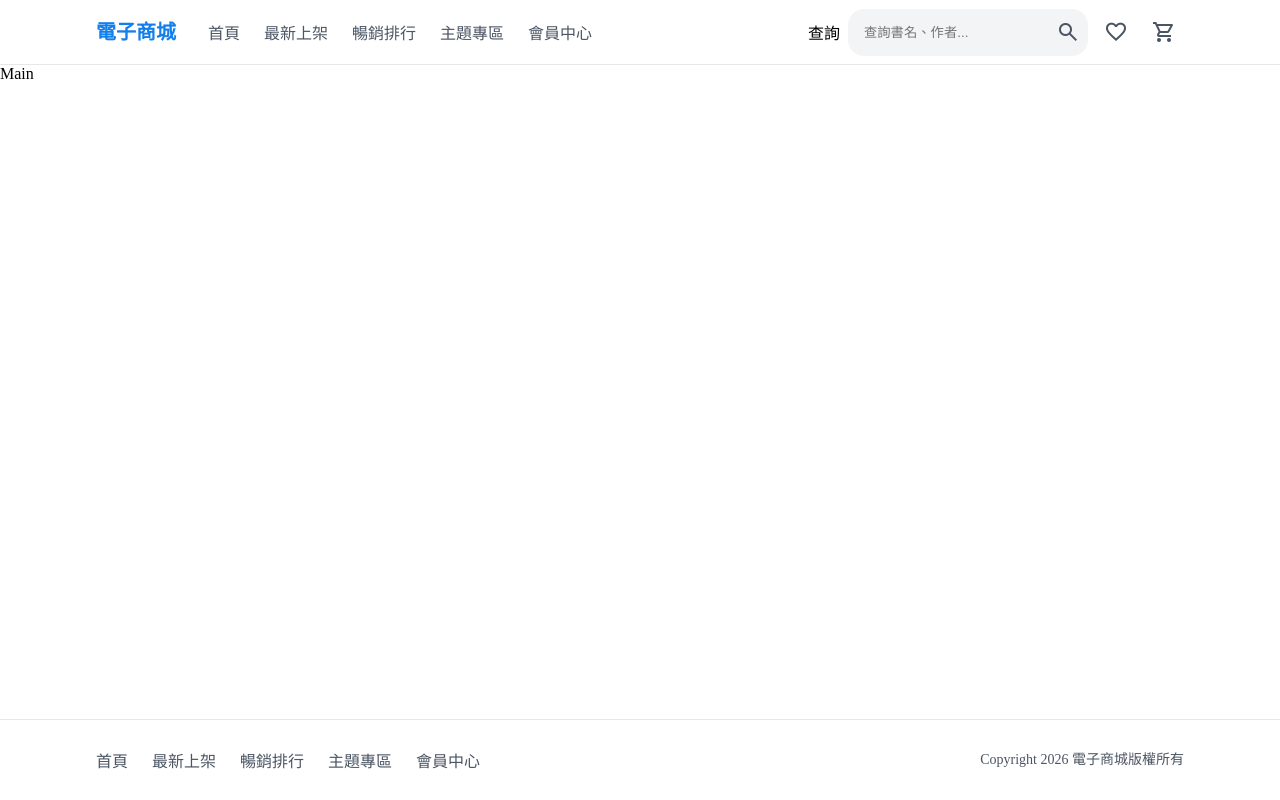
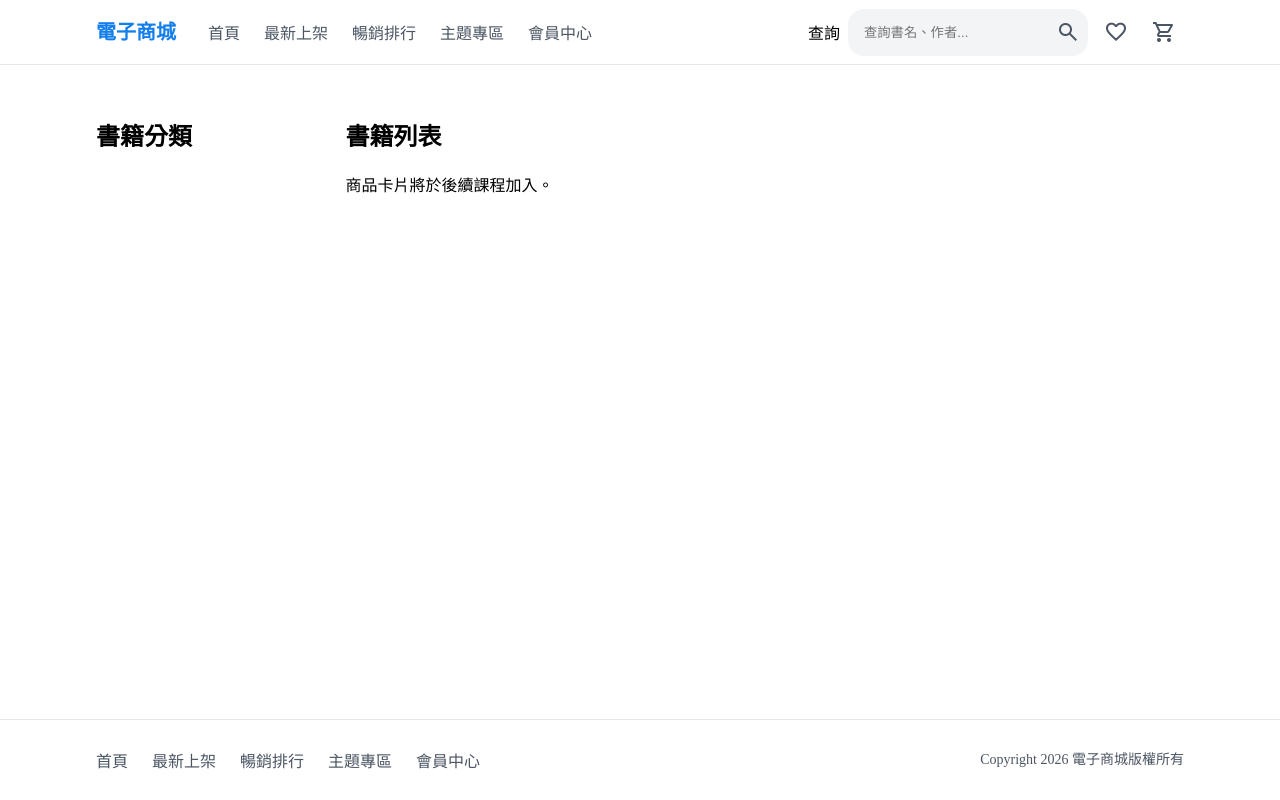
Before and after one commit to W0824567/mcu-115-1-web-15130310, a plain HTML site: page src/index.html in a window 1280 px wide. Drawn offline with nearby package versions, Linux system fonts and the light colour scheme.

Commit message:
feat(body): 頁面結構定義實作新增

```diff
--- a/src/index.html
+++ b/src/index.html
@@ -40,7 +40,20 @@
           </div>
         </div>
       </header>
-      <div class="main">Main</div>
+      <div class="main">
+        <div class="container">
+          <div class="content-layout">
+            <aside class="category-sidebar">
+              <h2 id="category-title">書籍分類</h2>
+              <nav class="category-nav" aria-labelledby="category-title"></nav>
+            </aside>
+            <main class="book-main">
+              <h1>書籍列表</h1>
+              <p>商品卡片將於後續課程加入。</p>
+            </main>
+          </div>
+        </div>
+      </div>
       <footer>
         <div class="container">
           <div class="footer-inner">
--- /dev/null
+++ b/src/scss/_body.scss
@@ -0,0 +1,17 @@
+.content-layout {
+  display: flex;
+  align-items: flex-start;
+  gap: 2rem;
+  padding-block: 2rem;
+}
+
+.category-sidebar {
+  width: 20%;
+  flex-shrink: 0;
+}
+
+.book-main {
+  flex: 1 1 0%;
+  min-width: 0;
+  overflow-wrap: anywhere;
+}
--- a/src/scss/_main.scss
+++ b/src/scss/_main.scss
@@ -3,7 +3,7 @@ section {
   flex-direction: column;
   min-height: 100vh;
 
-  .main {
+  > .main {
     flex-grow: 1;
   }
 }
--- a/src/scss/style.scss
+++ b/src/scss/style.scss
@@ -1,5 +1,6 @@
 @use "./main";
 @use "./header";
+@use "./body";
 @use "./footer";
 @use "./color";
 
```
Also changed, not shown: src/style.min.css, 1 other file.
